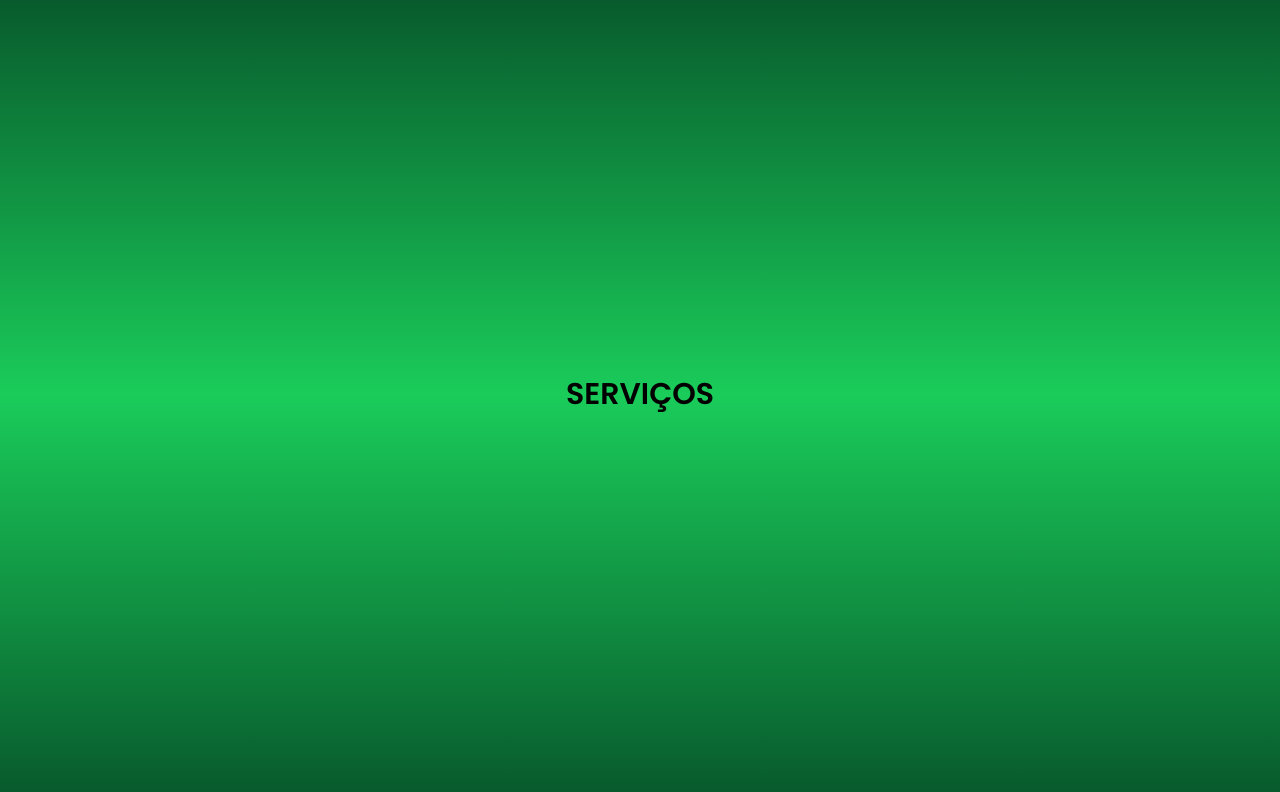
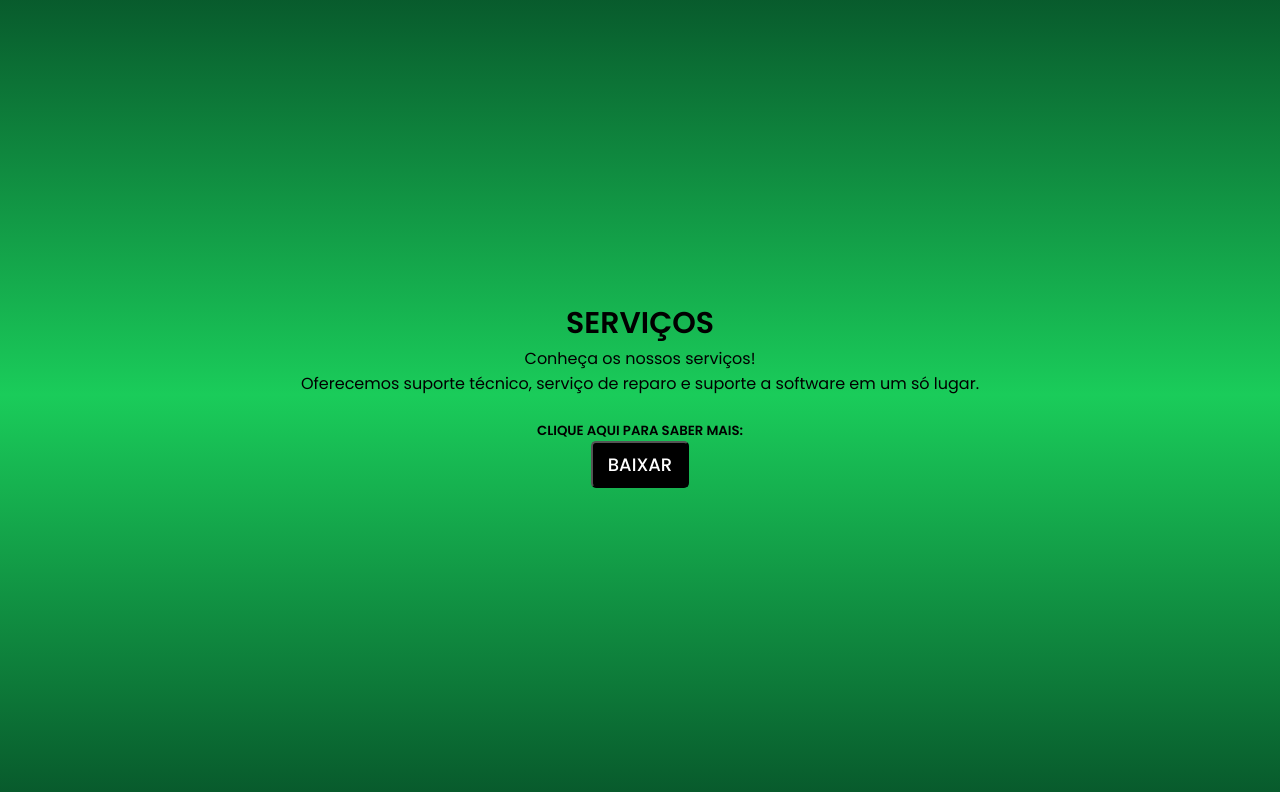
Before and after one commit to Lana-Araujo/empresa-ti-lana, a plain HTML site: page SITE-MODELO/servicos.html in a window 1280 px wide. Shown: the part 136-928 px from the top of the page. Drawn offline with Linux system fonts and the light colour scheme.

Commit message:
apresentacao ppt

```diff
--- a/SITE-MODELO/css/servicos.css
+++ b/SITE-MODELO/css/servicos.css
@@ -54,6 +54,21 @@ nav li a:hover{
 
 /*<a href="https://br.freepik.com/vetores-gratis/protetor-de-tela-abstrato-de-tecnologia-realista_6929488.htm#query=fundotecnologiaverde&position=0&from_view=keyword&track=ais?log-in=google">Imagem de pikisuperstar</a> no Freepik*/
 
+.texto button{
+    text-decoration: none;
+    color: #fff;
+    font-size: 18px;
+    font-weight: 500;
+    padding: 8px 15px;
+    border-radius: 5px;
+    background-color: #000000;
+}
+
+.texto button a{
+    color: #fff;
+    text-decoration: none;
+
+}
 .texto .titulo{
     color: #000000;
     font-size: 30px;
--- a/SITE-MODELO/servicos.html
+++ b/SITE-MODELO/servicos.html
@@ -27,6 +27,10 @@
     <section class="banner">
         <div class="texto">
             <h1 class="titulo">SERVIÇOS </h1>
+            <p>Conheça os nossos serviços!</p>
+            <p>Oferecemos suporte técnico, serviço de reparo e suporte a software em um só lugar.</p><br>
+            <h5>CLIQUE AQUI PARA SABER MAIS:</h5>
+            <button><a href="PDF/ValeTechnology.pptx" download="teste">BAIXAR </a></button>
 
 
         </div>
```
Also changed, not shown: 1 other file.
